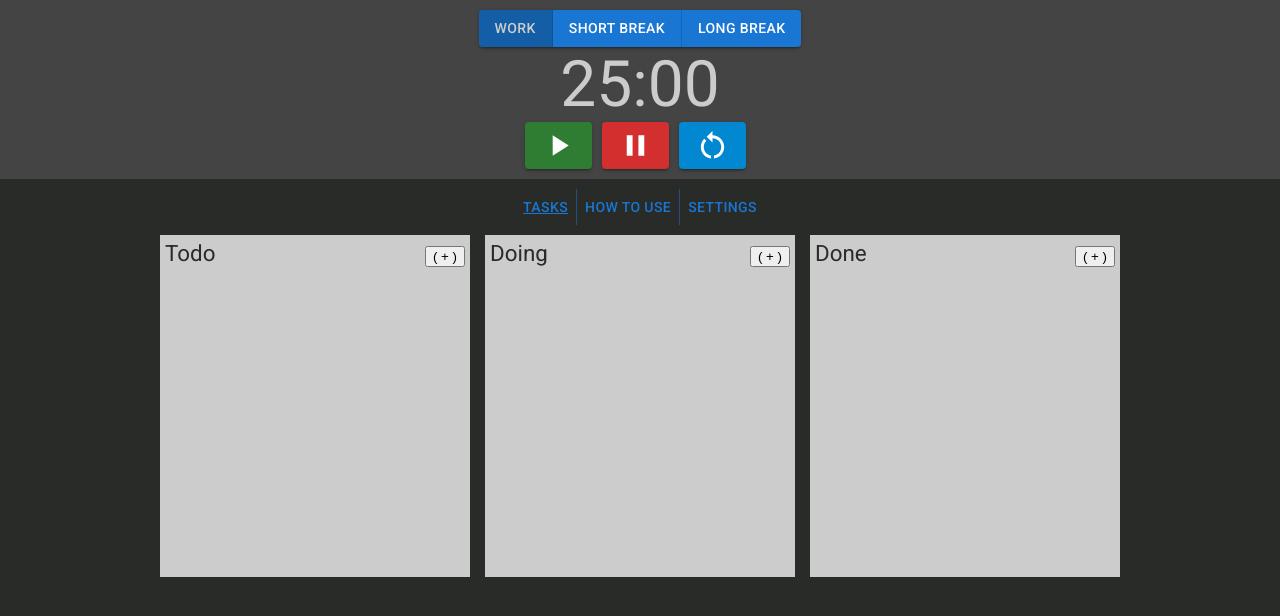
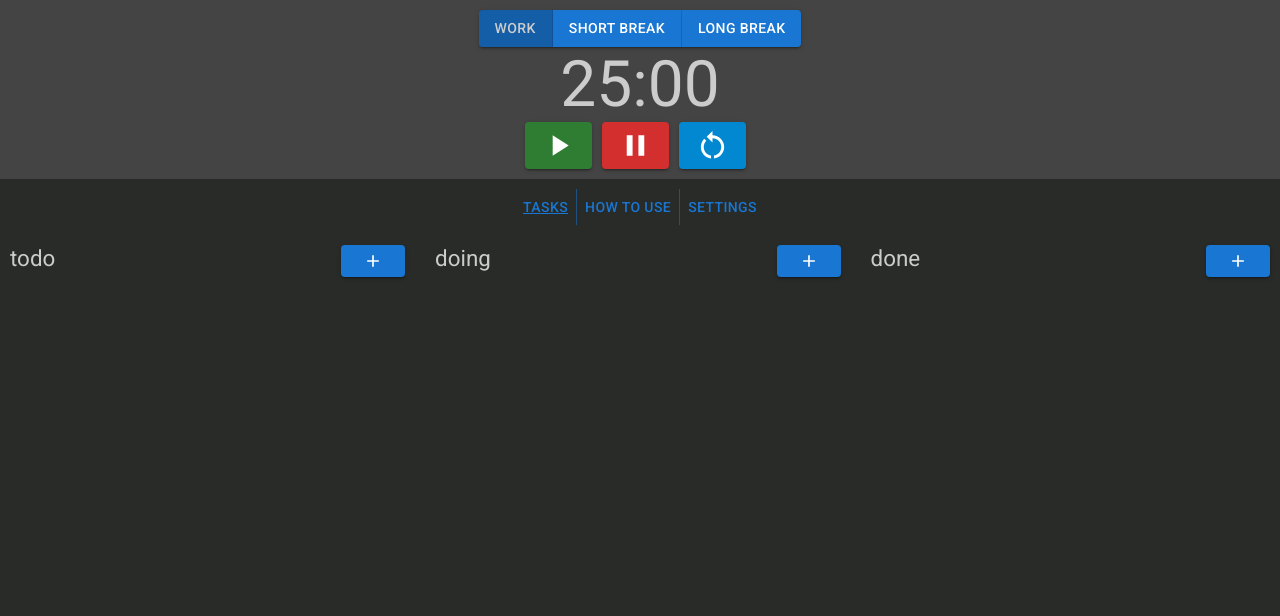
Before and after one commit to ominestre/pomo, a React app: page / in a window 1280 px wide. Shown: the top 616 px of the page. Built offline with nearby package versions, Linux system fonts and the light colour scheme.

Commit message:
Changes Tasks feature to use material UI
- Also changed how a new card is created and ditched the form

```diff
--- a/src/features/tasks/NewTaskForm.tsx
+++ /dev/null
@@ -1,58 +0,0 @@
-import type { FormEvent } from 'react';
-import { useAppDispatch } from '../../state/hooks';
-import type { Card } from './tasks.state';
-import * as tasksState from './tasks.state';
-
-type NewTaskFormData = Pick<Card, 'title' | 'body' | 'column'>
-
-const isNewTaskFormData = (val: any): val is NewTaskFormData => (
-  typeof val.title === 'string'
-  && typeof val.body === 'string'
-  && typeof val.column === 'string'
-);
-
-const NewTaskForm = () => {
-  const dispatch = useAppDispatch();
-
-  const handleForm = (event: FormEvent) => {
-    event.preventDefault();
-
-    const form = document.querySelector('.pomodoro__add-task-form form');
-
-    if (form === null || !(form instanceof HTMLFormElement)) throw new Error('Create task form not found');
-
-    const rawFormData = new FormData(form);
-
-    const data = {
-      title: rawFormData.get('title'),
-      body: rawFormData.get('body'),
-      column: rawFormData.get('column'),
-    };
-
-    if (!isNewTaskFormData(data)) throw new Error('New task form datatype mismatch');
-
-    dispatch(tasksState.addCard(data));
-
-    document
-      .querySelector('.pomodoro__add-task-form')
-      ?.classList.add('hidden');
-
-    form.reset();
-  };
-
-  return (
-    <div className="pomodoro__add-task-form hidden">
-      <h3>Create a new task <button>X</button></h3>
-      <form>
-        <h5>Title</h5>
-        <input type="text" name="title" />
-        <h5>Description</h5>
-        <input type="text" name="body" />
-        <input className="column-input" type="hidden" name="column" />
-        <input onClick={handleForm} type="submit" value="Create" />
-      </form>
-    </div>
-  );
-};
-
-export default NewTaskForm;
--- a/src/features/tasks/Tasks.tsx
+++ b/src/features/tasks/Tasks.tsx
@@ -1,7 +1,18 @@
 import type { DragEvent } from 'react';
+import {
+  Stack,
+  Card as CardElement,
+  CardContent,
+  Button,
+  Typography,
+  Box,
+} from '@mui/material';
+import {
+  Add as AddIcon,
+  Remove as RemoveIcon,
+} from '@mui/icons-material';
 import { useAppDispatch, useAppSelector } from '../../state/hooks';
 import * as tasksState from './tasks.state';
-import NewTaskForm from './NewTaskForm';
 
 import type { Card, CardCollection } from './tasks.state';
 
@@ -58,25 +69,30 @@ const TaskCard = (props: TaskCardProps) => {
   };
 
   return (
-    <div
+    <CardElement
       className="pomodoro__task-card"
       draggable="true"
       onDragStart={handleDragStart}
       onDragEnd={handleDragEnd}
     >
-      <h4>
-        <span>{props.title}</span>
-        <button onClick={() => dispatch(tasksState.removeCard(props.uuid))}>( - )</button>
-      </h4>
-      <p>{props.body}</p>
-    </div>
+      <CardContent>
+        <Typography className="task-card-header" variant="h5" component="div">
+          {props.title}
+          <Button variant="contained" onClick={() => dispatch(tasksState.removeCard(props.uuid))}>
+            <RemoveIcon fontSize="small" />
+          </Button>
+        </Typography>
+        <Typography variant="body2">{props.body}</Typography>
+      </CardContent>
+    </CardElement>
   );
 };
 
 const TaskColumn = (props: { name: 'todo' | 'doing' | 'done' }) => {
+  const dispatch = useAppDispatch();
   const currentState = useAppSelector(state => state.tasks);
 
-  const columnClassName = `pomodoro__${props.name}-tasks`;
+  const columnClassName = `pomodoro__${props.name}-tasks pomodoro__task-column`;
 
   const getCardsInColumn = (cards: CardCollection) => {
     const arrayOfCards = Object.values(cards);
@@ -101,40 +117,36 @@ const TaskColumn = (props: { name: 'todo' | 'doing' | 'done' }) => {
   };
 
   const addNewCard = () => {
-    const container = document.querySelector('.pomodoro__add-task-form');
-    container?.classList.remove('hidden');
-    container?.querySelector('.column-input')?.setAttribute('value', props.name);
+    dispatch(tasksState.addCard({
+      column: props.name,
+      title: 'New task...',
+      body: 'Edit me!',
+    }));
   };
 
   return (
-    <div className={columnClassName}>
+    <Stack className={columnClassName} spacing={2} onDragOver={event => event.preventDefault()}>
       <div className="pomodoro__tasks-column-header">
         <span>{props.name}</span>
         <div className="pomodoro__task-column-controls">
-          <button onClick={addNewCard}>( + )</button>
+          <Button variant="contained" onClick={addNewCard}>
+            <AddIcon fontSize="small" />
+          </Button>
         </div>
       </div>
 
-      <div
-        className="pomodoro__tasks-card-box"
-        onDragOver={event => event.preventDefault()}
-      >
-        <DropZone column={props.name} position={1} />
-        {getCardsInColumn(currentState.cards)}
-      </div>
-    </div>
+      <DropZone column={props.name} position={1} />
+      {getCardsInColumn(currentState.cards)}
+    </Stack>
   );
 };
 
 export const Tasks = () => (
-  <div className="pomodoro__task-board">
-    <NewTaskForm />
-    <div className="pomodoro__task-columns">
-      <TaskColumn name="todo" />
-      <TaskColumn name="doing" />
-      <TaskColumn name="done" />
-    </div>
-  </div>
+  <Box className="pomodoro__task-board">
+    <TaskColumn name="todo" />
+    <TaskColumn name="doing" />
+    <TaskColumn name="done" />
+  </Box>
 );
 
 export default Tasks;
--- a/src/features/tasks/tasks.scss
+++ b/src/features/tasks/tasks.scss
@@ -1,94 +1,42 @@
-.pomodoro__add-task-form {
-  margin: 0 auto 20px;
-  width: 350px;
-
-  form {
-    display: flex;
-    flex-direction: column;
-  }
-
-  h5 {
-    margin: 5px 0;
-  }
-
-  input[type=submit] {
-    margin-top: 10px;
-  }
-}
-
-.pomodoro__task-columns {
+.pomodoro__task-board {
   display: flex;
   justify-content: center;
+  padding: 10px;
+  gap: 30px;
 
-  > div {
-    width: 300px;
-    margin-right: 15px;
-    padding: 5px;
-    background-color: $color-ohio;
-    color: $color-dark;
-    display: flex;
-    flex-direction: column;
+  .pomodoro__task-column {
+    min-width: 300px;
+    flex-grow: 1;
 
-    &:last-child {
-      margin-right: 0;
+    .pomodoro__tasks-column-header {
+      display: flex;
+      justify-content: space-between;
+      margin-bottom: 5px;
+      font-size: 1.4em;
     }
   }
 
-  .highlight {
-    border: 2px solid $color-accent;
-  }
-}
+  .task-card-header {
+    display: flex;
 
-.pomodoro__tasks-card-box {
-  min-height: 300px;
-  flex-grow: 2;
-}
-
-.pomodoro__task-card {
-  cursor: move;
-}
-
-.pomodoro__tasks-column-header {
-  font-size: 1.4em;
-  display: flex;
-  justify-content: space-between;
-  margin-bottom: 5px;
-
-  span {
-    text-transform: capitalize;
-  }
-}
-
-.pomodoro__task-card {
-  background-color: $color-light;
-  padding: 7px;
-  margin-bottom: 5px;
-
-  h4 {
-    margin: 0;
-    display: flex;
-    justify-content: space-between;
-  }
-
-  &.temp {
-    height: 10px;
-    transition: height 0.15s ease-out;
-  }
-
-  &.temp.expanded{
-    height: 50px;
-    transition: height 0.15s ease-in;
+    button {
+      margin-left: auto;
+    }
   }
 }
 
 .pomodoro__drop-zone {
-  background-color: $color-light;
-  margin-bottom: 5px;
-  height: 10px;
+  height: 20px;
   transition: height 0.15s ease-out;
+  border: 2px solid $color-accent;
+  margin: 10px 0;
+
+  &:first-child {
+    margin-top: 0;
+  }
 
   &.expanded {
-    height: 50px;
+    height: 100px;
     transition: height 0.15s ease-in;
   }
 }
--- a/src/index.scss
+++ b/src/index.scss
@@ -4,19 +4,17 @@
 // $color-tertiary: #d2d8b3;
 // $color-accent: #90a9b7;
 
-// OLD THEME
-$color-primary: #a24936;
-$color-secondary: #d36135;
-$color-tertiary: #3e5641;
-$color-accent: #4ba3c3;
-$color-light: #ddd;
-$color-dark: #282b28;
-$color-dark-gray: #333;
-$color-ohio: #ccc;
+// $color-primary: #a24936;
+// $color-secondary: #d36135;
+// $color-tertiary: #3e5641;
+// $color-light: #ddd;
+// $color-dark: #282b28;
+// $color-dark-gray: #333;
+// $color-ohio: #ccc;
 
-// MATERIALUI THEME
 $color-primary: #444;
 $color-bg: #282b28;
+$color-accent: #4ba3c3;
 
 body {
   margin: 0;
```
